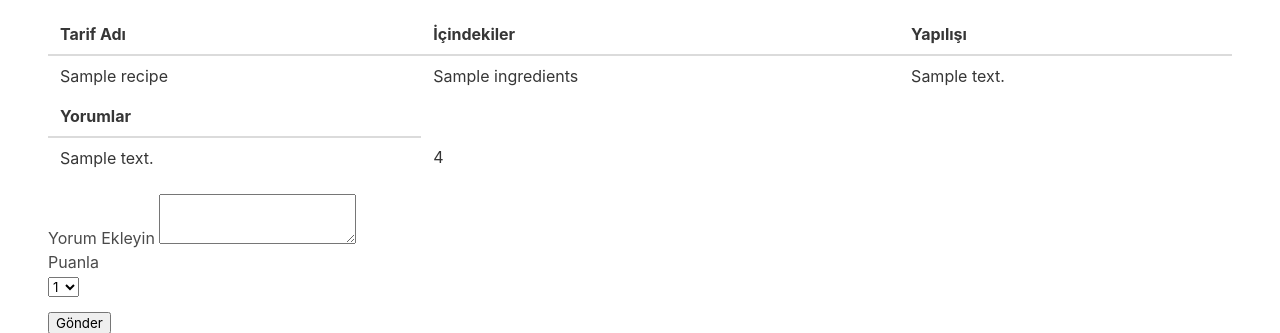
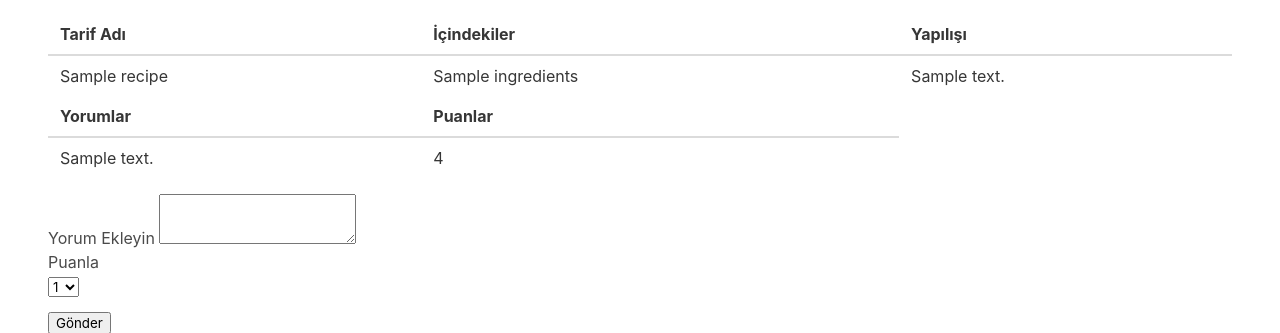
Before and after one commit to levniko/DataBase-FlaskApp, a Flask app: page /recipes/1 in a window 1280 px wide. Shown: the part 120-453 px from the top of the page. Run offline with Flask 2, Linux system fonts and the light colour scheme; a user stored in the database is signed in; a database or web service that is not in the repository returns one stand-in record (values such as "Sample title"); some libraries are stand-ins or nearby versions.

Commit message:
Update recipe_detail.html

```diff
--- a/templates/recipe_detail.html
+++ b/templates/recipe_detail.html
@@ -21,6 +21,7 @@
     </tbody>
     <thead>
         <th>Yorumlar</th>
+        <th>Puanlar</th>
     </thead>
     <tbody>
         {% for comment in comments   %}
```
